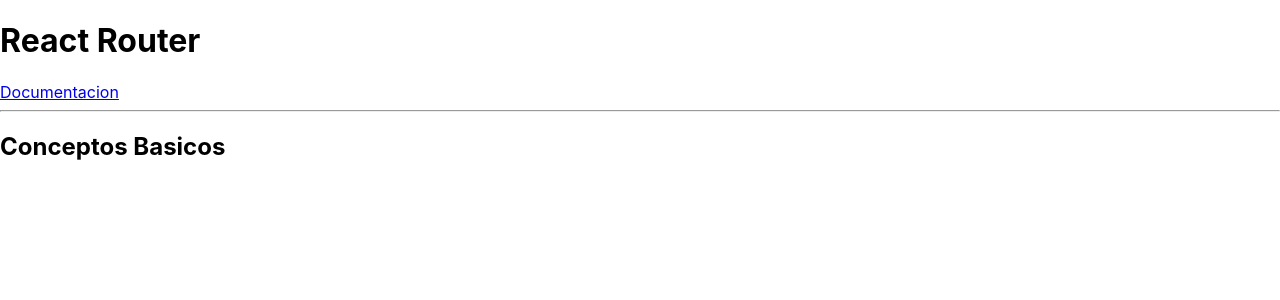
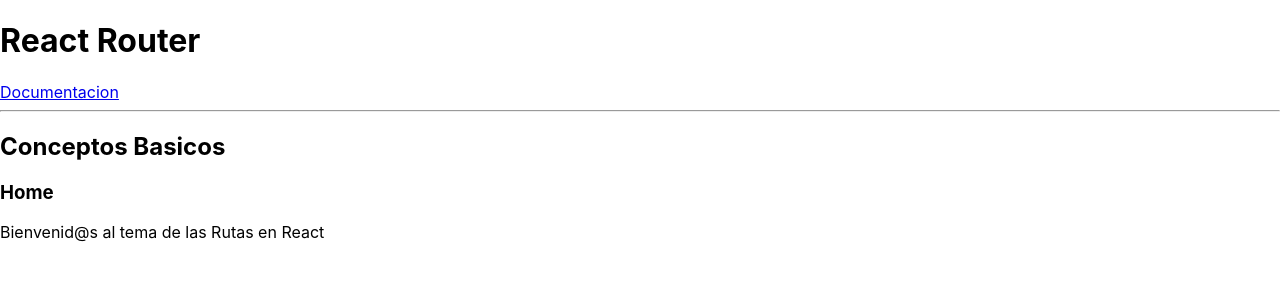
Before and after one commit to nicolaymh/ConceptsRouterV5, a JavaScript app: page / in a window 1280 px wide. Shown: the top 300 px of the page. Built offline with nearby package versions, Linux system fonts and the light colour scheme; the HTML template or start-up script is replaced by a standard one.

Commit message:
Route and Switch

```diff
--- a/src/App.js
+++ b/src/App.js
@@ -1,4 +1,3 @@
-import './App.css';
 import { ConceptosBasicos } from './components/ConceptosBasicos';
 
 function App() {
--- a/src/components/ConceptosBasicos.js
+++ b/src/components/ConceptosBasicos.js
@@ -1,9 +1,24 @@
-import React from 'react';
+import { BrowserRouter as Router, Route, Switch } from 'react-router-dom';
 
 export const ConceptosBasicos = () => {
     return (
         <div>
             <h2>Conceptos Basicos</h2>
+
+            <Router>
+                <Switch>
+                    <Route exact path='/'>
+                        <h3>Home</h3>
+                        <p>Bienvenid@s al tema de las Rutas en React</p>
+                    </Route>
+                    <Route exact path='/acerca'>
+                        <h3>Acerca</h3>
+                    </Route>
+                    <Route exact path='/contacto'>
+                        <h3>Contacto</h3>
+                    </Route>
+                </Switch>
+            </Router>
         </div>
     );
 };
```
